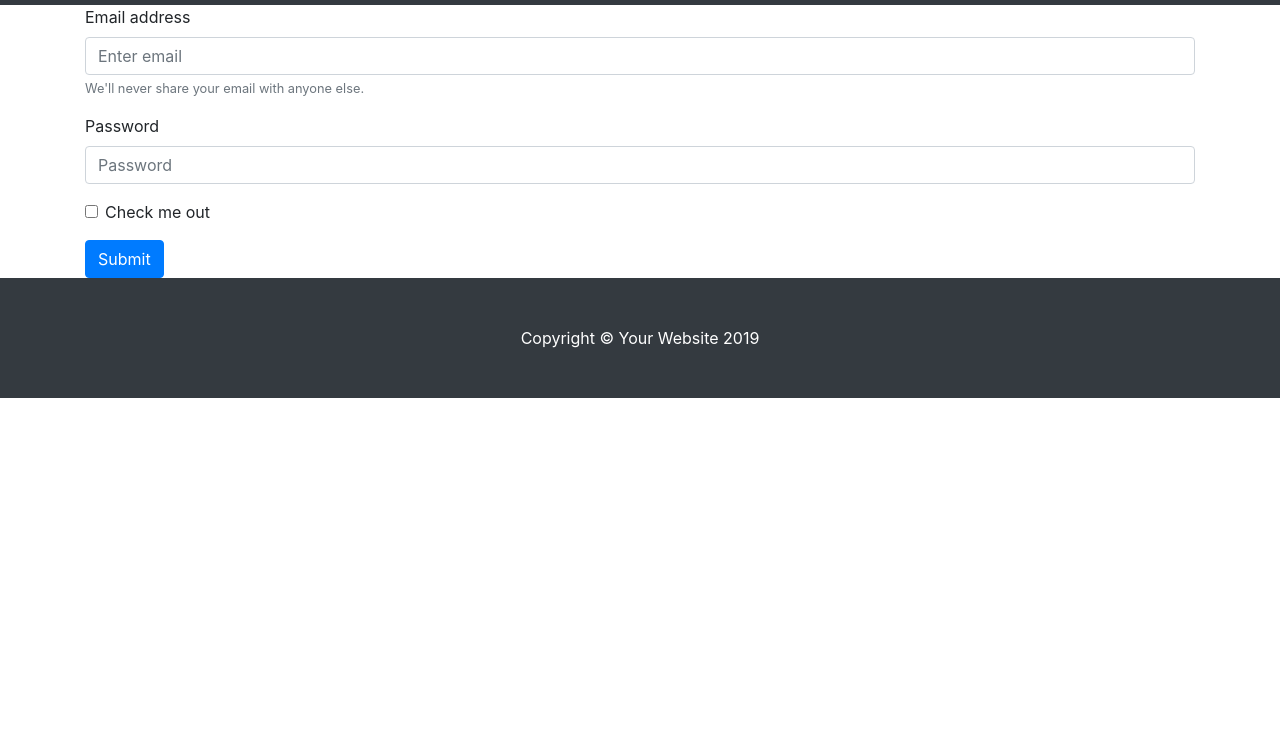
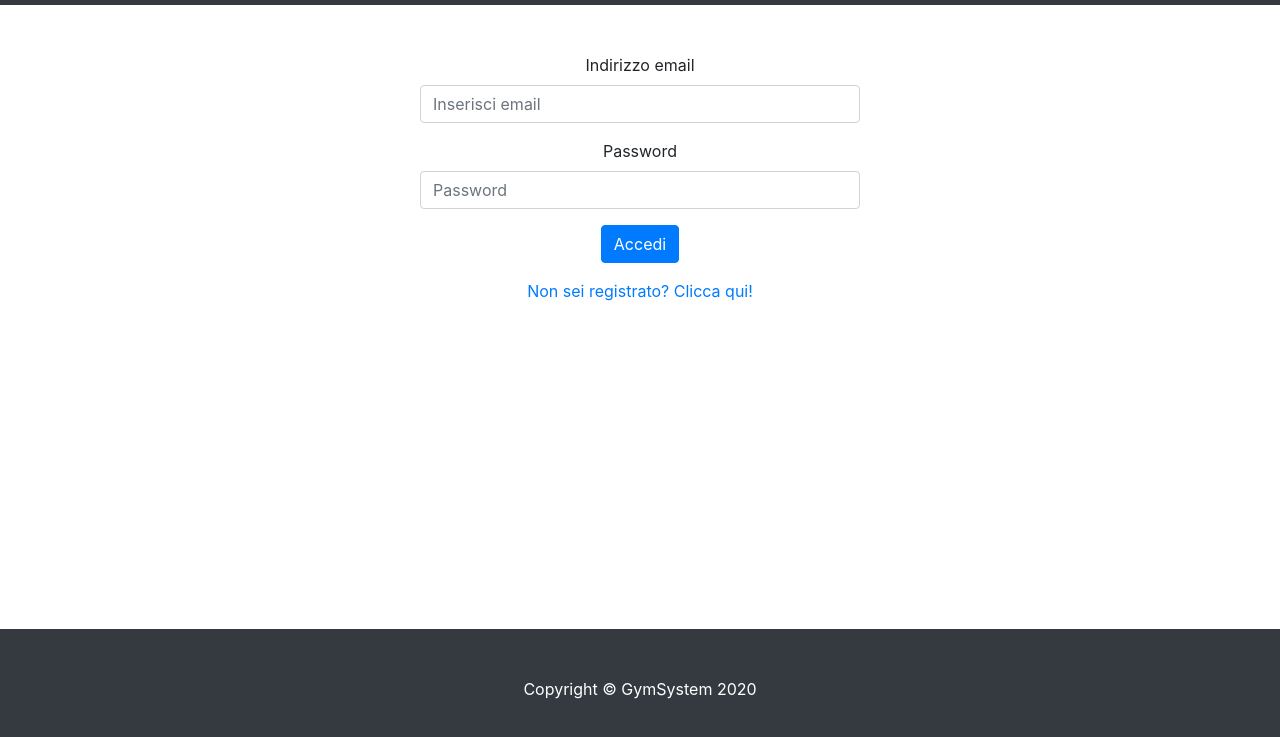
Before and after one commit to frazah/GymSystem, a website: page loginPage.html in a window 1280 px wide. Shown: the part 51-788 px from the top of the page. Drawn offline with Linux system fonts and the light colour scheme.

Commit message:
Prima modifica alla pagina di Login

```diff
--- a/loginPage.html
+++ b/loginPage.html
@@ -36,7 +36,7 @@
             <a class="nav-link" href="services.html">Corsi</a>
           </li>
           <li class="nav-item">
-            <a class="nav-link" href="loginPage.html.html">Accedi</a>
+            <a class="nav-link" href="loginPage.html">Accedi</a>
           </li>
 
         </ul>
@@ -45,30 +45,30 @@
   </nav>
 
 
-  <div class="container">
+  <div class="my-5 text-center container" style="width: 500px; height: 500px">
     <form>
-      <div class="form-group">
-        <label for="exampleInputEmail1">Email address</label>
-        <input type="email" class="form-control" id="exampleInputEmail1" aria-describedby="emailHelp" placeholder="Enter email">
-        <small id="emailHelp" class="form-text text-muted">We'll never share your email with anyone else.</small>
+      <div class="form-group col-xl-auto" >
+        <label for="exampleInputEmail1">Indirizzo email</label>
+        <input type="email" class="form-control" id="exampleInputEmail1" aria-describedby="emailHelp" placeholder="Inserisci email">
       </div>
-      <div class="form-group">
+      <div class="form-group col-xl-auto" >
         <label for="exampleInputPassword1">Password</label>
         <input type="password" class="form-control" id="exampleInputPassword1" placeholder="Password">
       </div>
-      <div class="form-group form-check">
-        <input type="checkbox" class="form-check-input" id="exampleCheck1">
-        <label class="form-check-label" for="exampleCheck1">Check me out</label>
+      <div class="form-group col-xl-auto">
+        <button type="submit" class="btn btn-primary">Accedi</button>
       </div>
-      <button type="submit" class="btn btn-primary">Submit</button>
     </form>
+    <div>
+      <p><a href="loginPage.html">Non sei registrato? Clicca qui!</a></p>
+    </div>
   </div>
 
 
   <!-- Footer -->
-  <footer class="py-5 bg-dark">
+  <footer class="fixed-bottom py-5 bg-dark">
     <div class="container">
-      <p class="m-0 text-center text-white">Copyright &copy; Your Website 2019</p>
+      <p class="m-0 text-center text-white">Copyright &copy; GymSystem 2020</p>
     </div>
     <!-- /.container -->
   </footer>
```
Also changed, not shown: index.html (+2 -2 lines).
